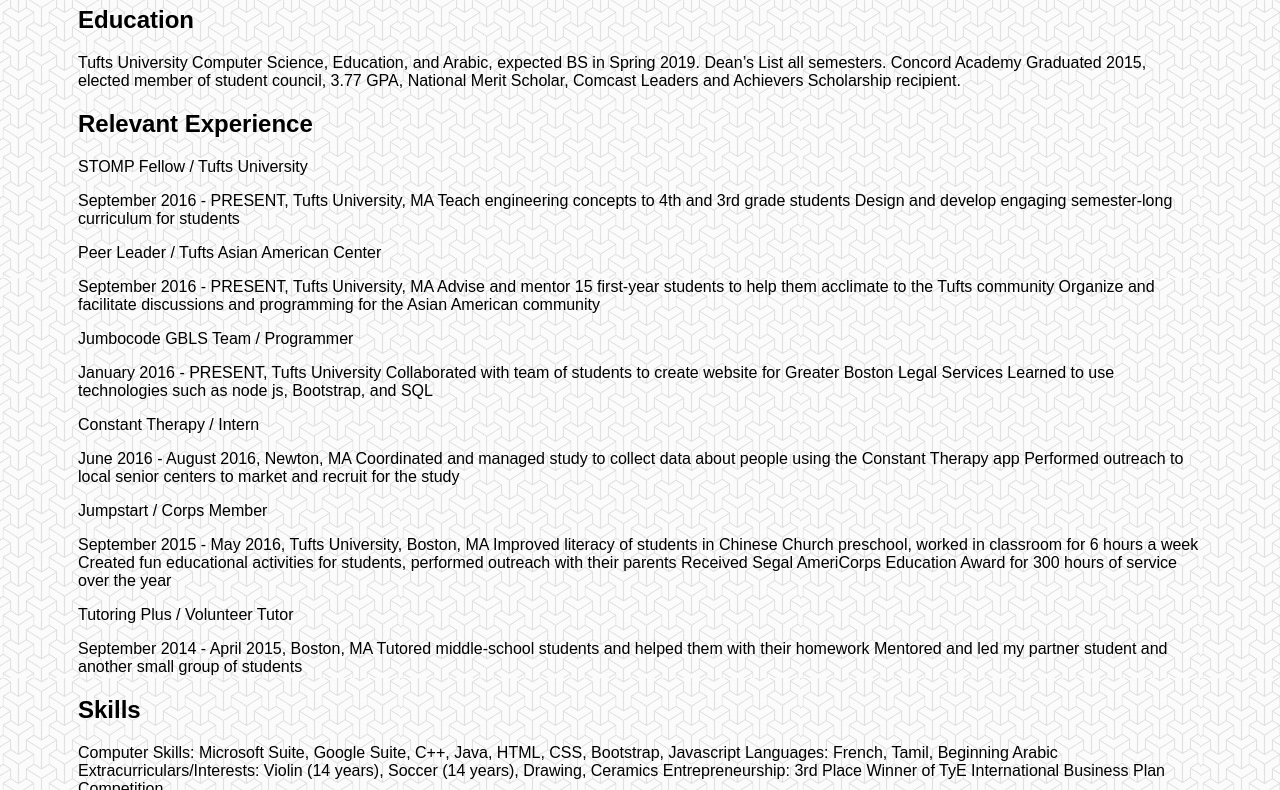
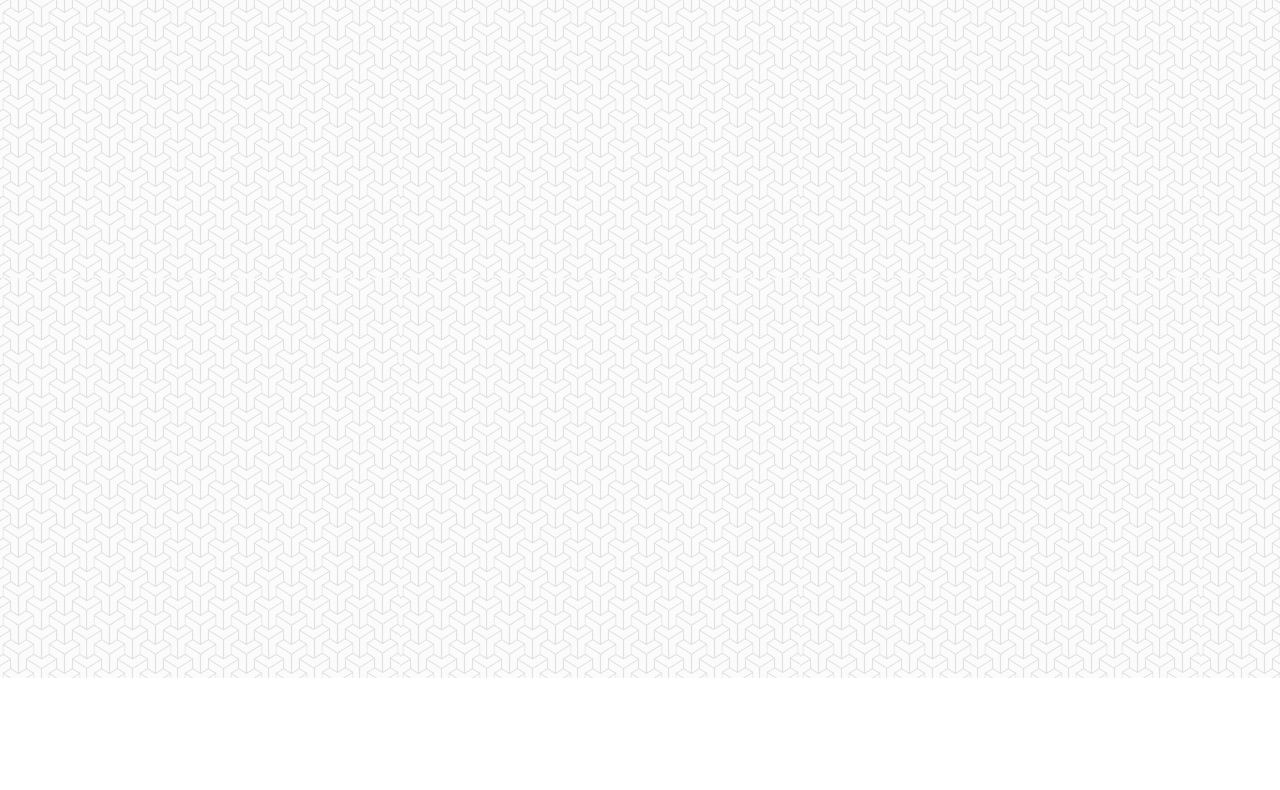
Before and after one commit to iolive01/iolive01.github.io, a plain HTML site: page resume.html in a window 1280 px wide. Shown: the part 122-912 px from the top of the page. After the commit the page ends 800 px from the top, so only its background shows below. Drawn offline with Linux system fonts and the light colour scheme.

```diff
--- a/resume.html
+++ b/resume.html
@@ -4,51 +4,14 @@
 <head>
 	<meta charset="utf-8">
 	<link rel="stylesheet" type="text/css" href="css/resume-style.css">
-	<title>Resume</title>
+	<title>Projects</title>
 </head>
 <body>
 	<div class="page">
-		<h1>Resume</h1>
+		<h1>Projects</h1>
 
 
-		<h2> Education </h2>
-		Tufts University
-		Computer Science, Education,  and Arabic, expected BS in Spring 2019.  Dean’s List all semesters.
-		Concord Academy
-		Graduated 2015, elected member of student council, 3.77 GPA, National Merit Scholar, Comcast Leaders and Achievers Scholarship recipient.
 
-		<h2> Relevant Experience </h2>
-		<p class="job-header"> STOMP Fellow / Tufts University</p>
-		September  2016 - PRESENT,  Tufts University, MA
-		Teach engineering concepts to 4th and 3rd grade students
-		Design and develop engaging semester-long curriculum for students
-		<p class="job-header">Peer Leader / Tufts Asian American Center </p>
-		September  2016 - PRESENT,  Tufts University, MA
-		Advise and mentor 15 first-year students to help them acclimate to the Tufts community
-		Organize and facilitate discussions and programming for the Asian American community
-		<p class="job-header">Jumbocode GBLS Team / Programmer</p>
-		January 2016 - PRESENT,  Tufts University
-		Collaborated with team of students to create website for Greater Boston Legal Services
-		Learned to use technologies such as node js, Bootstrap, and SQL
-		<p class="job-header">Constant Therapy / Intern</p>
-		June 2016 - August 2016, Newton, MA
-		Coordinated and managed study to collect data about people using the Constant Therapy app
-		Performed outreach to local senior centers to market and recruit for the study
-		<p class="job-header">Jumpstart / Corps Member</p>
-		September  2015 - May 2016,  Tufts University, Boston, MA
-		Improved literacy of students in Chinese Church preschool, worked in classroom for 6 hours a week
-		Created fun educational activities for students, performed outreach with their parents
-		Received Segal AmeriCorps Education Award for 300 hours of service over the year
-		<p class="job-header">Tutoring Plus / Volunteer Tutor</p>
-		September 2014 - April 2015,  Boston, MA
-		Tutored middle-school students and helped them with their homework
-		Mentored and led my partner student and another small group of students
-
-		<h2> Skills </h2>
-		Computer Skills: Microsoft Suite, Google Suite, C++, Java, HTML, CSS, Bootstrap, Javascript
-		Languages: French, Tamil, Beginning Arabic
-		Extracurriculars/Interests: Violin (14 years), Soccer (14 years), Drawing, Ceramics
-		Entrepreneurship: 3rd Place Winner of TyE International Business Plan Competition
 
 	</div>
 </body>
```
Also changed, not shown: bio.html (+2 -4 lines), index.html (+1 -1 lines).
